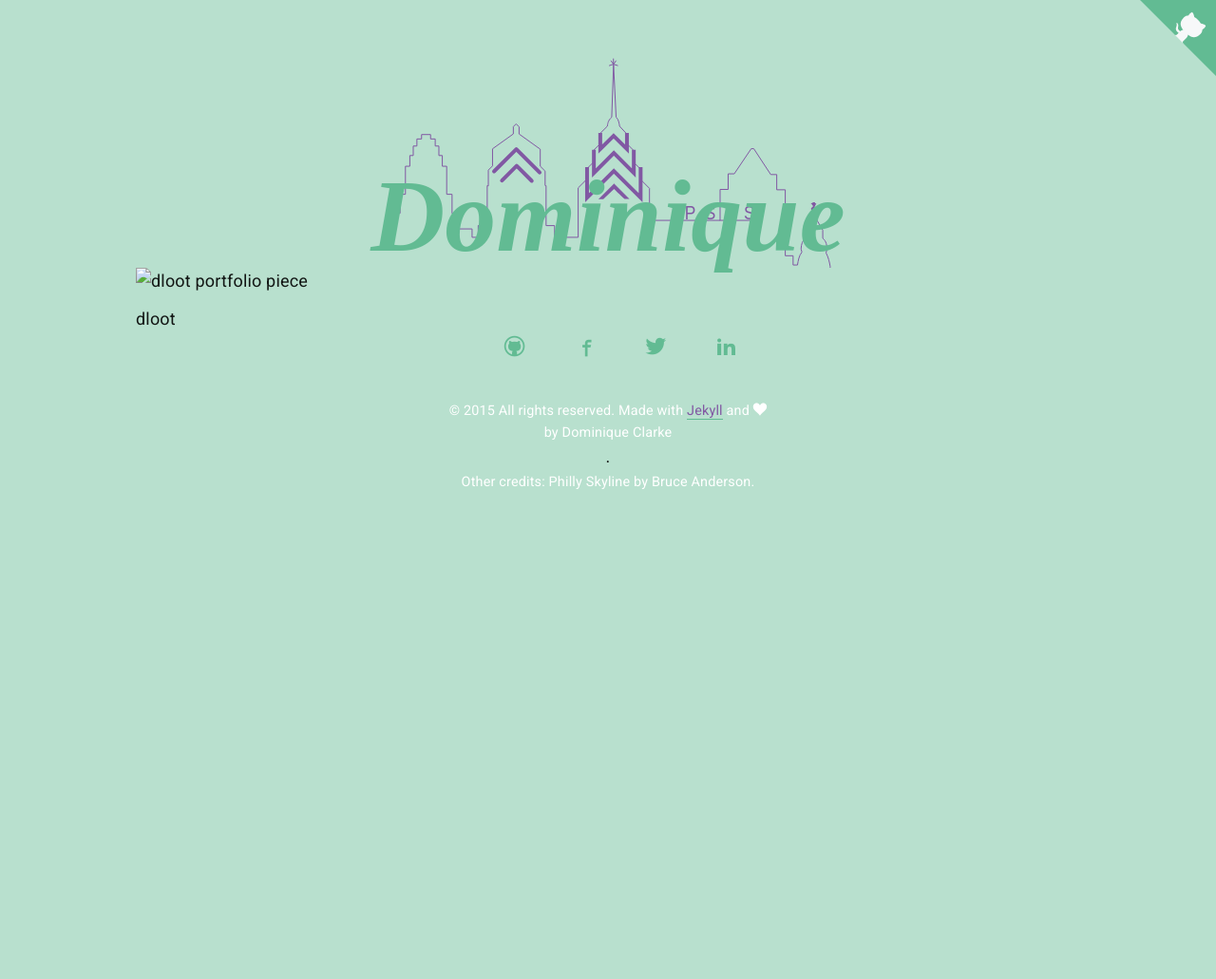
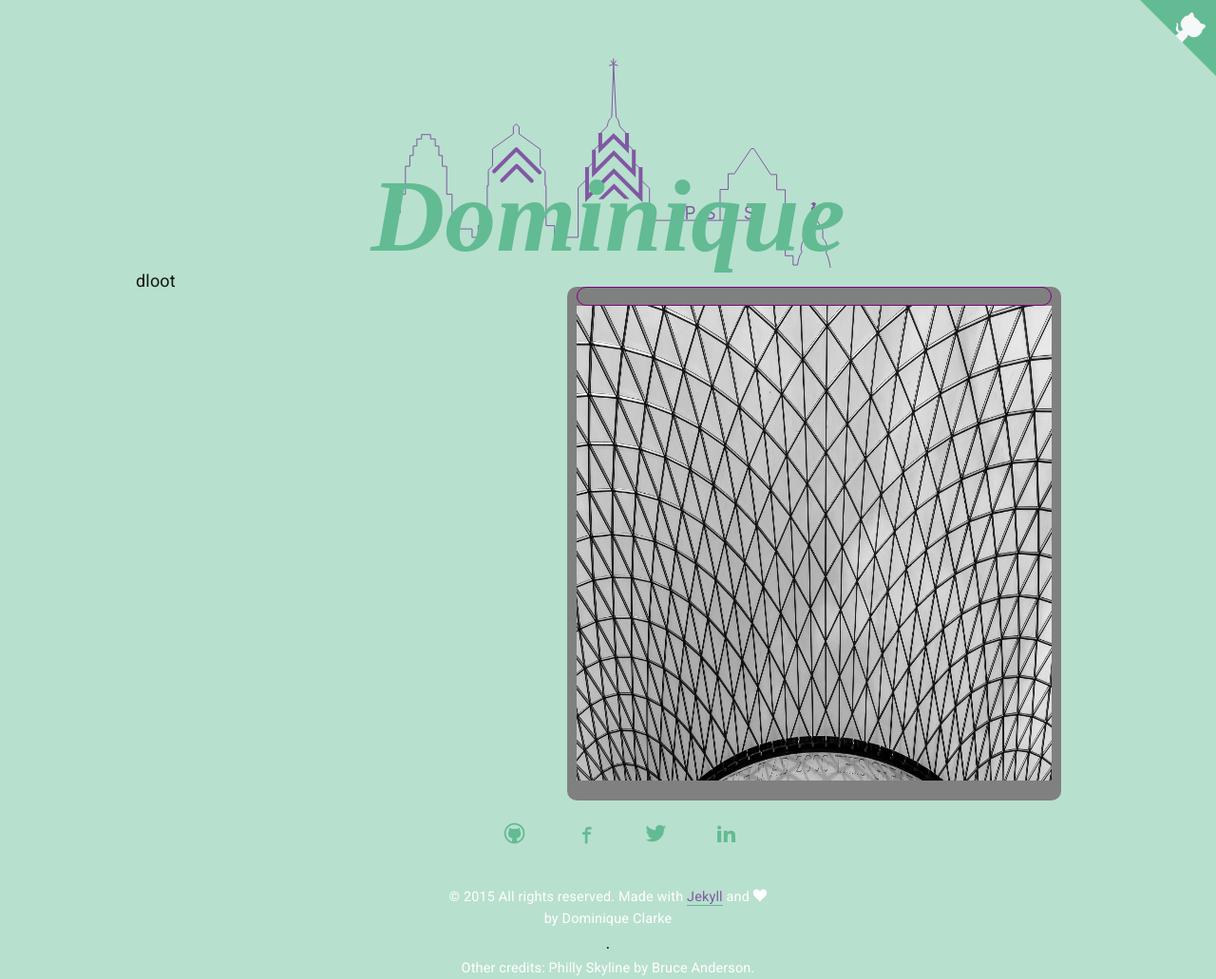
Before and after one commit to dominiqueclarke/portfolio, a Jekyll site: the page built from work.md, in a window 1280 px wide. Shown: the whole page at 95% size. Built offline with Jekyll 4.4.1, drawn with Linux system fonts in a browser that asks for light colours; nearby versions of some CDN libraries; some web fonts are replaced; a script that is not in the unit is left out; before the commit the page ends 900 px from its top, so only the background shows below that.

Commit message:
Added portfolio.scss

```diff
--- a/_includes/dloot.html
+++ b/_includes/dloot.html
@@ -1,2 +1,9 @@
-<img class="portfolioimage" src="" alt="dloot portfolio piece" />
+<div class="chromewindow">
+<div class="chromebuttons">
+	<div class="redbutton"></div>
+	<div class="yellowbutton"></div>
+	<div class="greenbutton"></div>
+</div>
+<img class="portfolioimage" src="../images/twitterbg.jpeg" alt="dloot portfolio piece" width="500px" height="500px"/>
+</div>
 <div class="portfoliodesc">dloot</div>
--- /dev/null
+++ b/_scss/portfolio.scss
@@ -0,0 +1,21 @@
+//Portfolio pieces
+.chromewindow {
+	float: right;
+    background-color: grey;
+    padding: 0 10px 10px;
+    margin: 20px;
+    border-radius: 10px;
+}
+
+.chromebuttons {
+	height: 20px;
+    border: 1px solid purple;
+    border-radius: 25px;
+}
+
+.redbutton {
+	display:inline;
+	width:15px;
+	height:15px;
+	color:red;
+}
--- a/css/main.scss
+++ b/css/main.scss
@@ -11,4 +11,5 @@
 @import "layout";
 @import "icons";
 @import "twitter";
+@import "portfolio";
 @import "syntax-highlighting";
```
Also changed, not shown: 4 other files.
